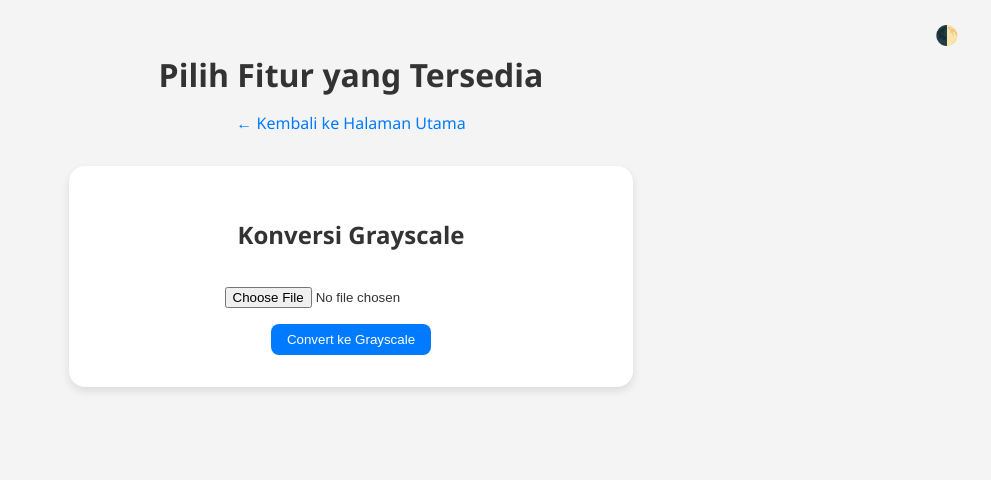
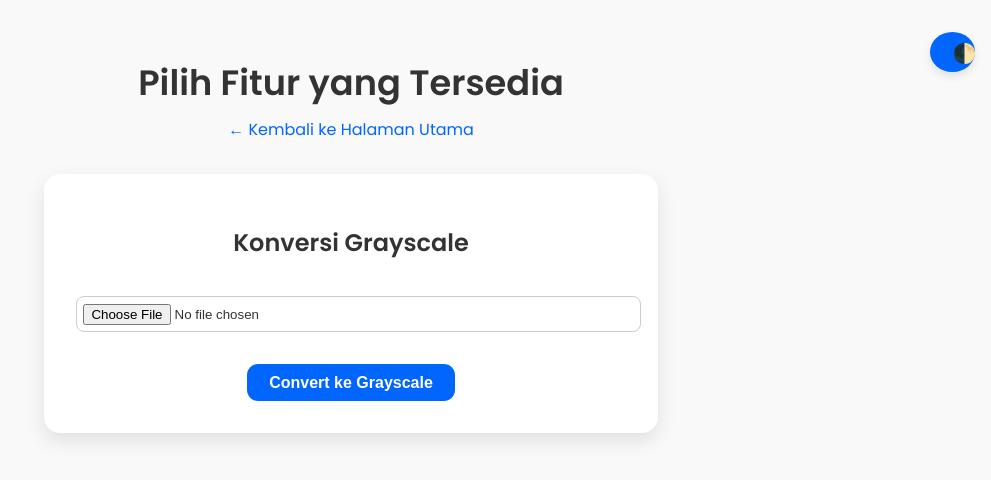
Before and after one commit to Syahrrulll/ilkom-23-citra-kelompok-5, a Flask app: page /proses_gambar in a window 1280 px wide. Shown: the top 480 px of the page, without its empty margins (289-1280 px from the left). Run offline with Flask 3, Linux system fonts and the light colour scheme.

Commit message:
update  dikit

```diff
--- a/Project/web/static/script_fitur.js
+++ b/Project/web/static/script_fitur.js
@@ -1,26 +1,9 @@
-
-document.getElementById("imageInput").addEventListener("change", function(event) {
-    const preview = document.getElementById("preview");
-    // document.getElementsByClassName()
-    const file = event.target.files[0];
-
-    if (file) {
-        const reader = new FileReader();
-        reader.onload = function(e) {
-            preview.src = e.target.result;
-            preview.style.display = "block";
-        };
-        reader.readAsDataURL(file);
-    }
-});
-const imageInput = document.getElementById('imageInput');
-        const preview = document.getElementById('preview');
-
-        imageInput.addEventListener('change', function () {
+document.getElementById('imageInput').addEventListener('change', function () {
     const file = this.files[0];
     if (file) {
         const reader = new FileReader();
         reader.onload = function (e) {
+            const preview = document.getElementById('preview');
             preview.src = e.target.result;
             preview.style.display = 'block';
         }
@@ -30,4 +13,12 @@ const imageInput = document.getElementById('imageInput');
 
 function toggleTheme() {
     document.body.classList.toggle('dark');
+    localStorage.setItem('theme', document.body.classList.contains('dark') ? 'dark' : 'light');
 }
+
+window.addEventListener('DOMContentLoaded', () => {
+    const savedTheme = localStorage.getItem('theme');
+    if (savedTheme === 'dark') {
+        document.body.classList.add('dark');
+    }
+});
--- a/Project/web/static/style_fitur.css
+++ b/Project/web/static/style_fitur.css
@@ -1,17 +1,23 @@
+@import url('https://fonts.googleapis.com/css2?family=Poppins:wght@400;600&display=swap');
+
 :root {
-    --bg-color: #f4f4f4;
+    --bg-color: #f9f9f9;
     --text-color: #333;
-    --card-bg: #fff;
+    --card-bg: #ffffff;
+    --primary-color: #0066ff;
+    --shadow-color: rgba(0, 0, 0, 0.1);
 }
 
 body.dark {
-    --bg-color: #121212;
-    --text-color: #f9f9f9;
-    --card-bg: #1e1e1e;
+    --bg-color: #1a1a1a;
+    --text-color: #f0f0f0;
+    --card-bg: #2b2b2b;
+    --primary-color: #4d90fe;
+    --shadow-color: rgba(0, 0, 0, 0.5);
 }
 
 body {
-    font-family: 'Segoe UI', sans-serif;
+    font-family: 'Poppins', sans-serif;
     background-color: var(--bg-color);
     color: var(--text-color);
     margin: 0;
@@ -19,62 +25,89 @@ body {
     display: flex;
     flex-direction: column;
     align-items: center;
-    transition: background-color 0.3s, color 0.3s;
+    transition: background-color 0.4s ease, color 0.4s ease;
 }
 
 h1 {
-    font-size: 2rem;
-    margin-bottom: 1rem;
+    font-size: 2.2rem;
+    font-weight: 600;
+    margin-bottom: 0.5rem;
+    text-align: center;
 }
 
 a {
+    color: var(--primary-color);
+    text-decoration: none;
     margin-bottom: 2rem;
-    color: #007bff;
-    text-decoration: none;
+    font-weight: 500;
 }
 
 .container {
     background-color: var(--card-bg);
     padding: 2rem;
     border-radius: 1rem;
-    box-shadow: 0 4px 8px rgba(0,0,0,0.1);
+    box-shadow: 0 8px 20px var(--shadow-color);
     width: 100%;
-    max-width: 500px;
+    max-width: 550px;
     text-align: center;
-    transition: background-color 0.3s;
+    transition: background-color 0.4s ease;
 }
 
 input[type="file"] {
     margin: 1rem 0;
+    padding: 0.4rem;
+    width: 100%;
+    border-radius: 0.5rem;
+    border: 1px solid #ccc;
+    background-color: #fff;
 }
 
 button {
-    padding: 0.5rem 1rem;
-    background-color: #007bff;
+    padding: 0.6rem 1.4rem;
+    background-color: var(--primary-color);
     color: white;
     border: none;
-    border-radius: 0.5rem;
+    border-radius: 0.7rem;
     cursor: pointer;
-    transition: background-color 0.3s;
+    font-weight: 600;
+    font-size: 1rem;
+    transition: background-color 0.3s ease;
+    margin-top: 1rem;
 }
 
 button:hover {
-    background-color: #0056b3;
+    background-color: darken(var(--primary-color), 10%);
+    filter: brightness(0.9);
 }
 
 img {
     max-width: 100%;
     margin-top: 1rem;
-    border-radius: 0.5rem;
-    box-shadow: 0 2px 6px rgba(0,0,0,0.2);
+    border-radius: 0.7rem;
+    box-shadow: 0 4px 12px var(--shadow-color);
+    transition: transform 0.3s ease;
+}
+
+img:hover {
+    transform: scale(1.02);
 }
 
 .theme-toggle {
     position: absolute;
     top: 1rem;
     right: 1rem;
-    background: none;
+    background: var(--primary-color);
+    color: white;
     border: none;
+    border-radius: 50%;
     font-size: 1.2rem;
+    width: 40px;
+    height: 40px;
     cursor: pointer;
+    box-shadow: 0 4px 8px var(--shadow-color);
+    transition: background-color 0.3s ease;
 }
+
+.theme-toggle:hover {
+    background-color: #004bb5;
+}
```
Lines whose indentation alone changed are shown as unchanged.
